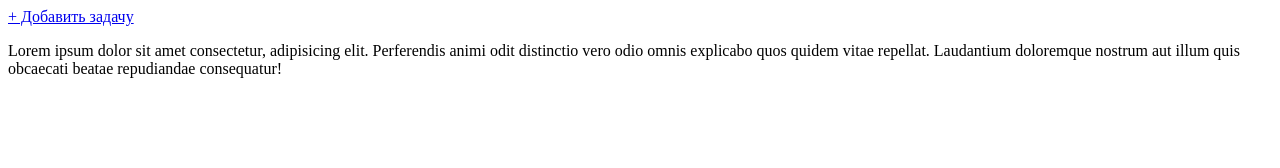
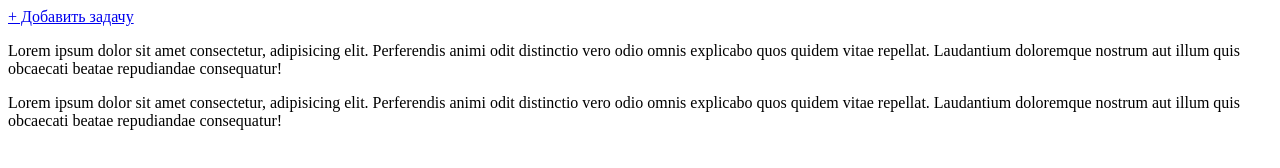
Before and after one commit to goodolldmitch/todo, a plain HTML site: page index.html in a window 1280 px wide. Drawn offline with Linux system fonts and the light colour scheme.

Commit message:
Third commit

```diff
--- a/index.html
+++ b/index.html
@@ -8,5 +8,7 @@
 <body>
     <a href="#" title="Добавить задачу">+ Добавить задачу</a>
     <p>Lorem ipsum dolor sit amet consectetur, adipisicing elit. Perferendis animi odit distinctio vero odio omnis explicabo quos quidem vitae repellat. Laudantium doloremque nostrum aut illum quis obcaecati beatae repudiandae consequatur!</p>
+
+    <p>Lorem ipsum dolor sit amet consectetur, adipisicing elit. Perferendis animi odit distinctio vero odio omnis explicabo quos quidem vitae repellat. Laudantium doloremque nostrum aut illum quis obcaecati beatae repudiandae consequatur!</p>
 </body>
 </html>
```
